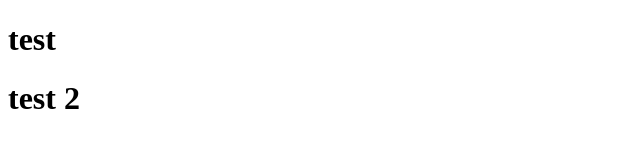
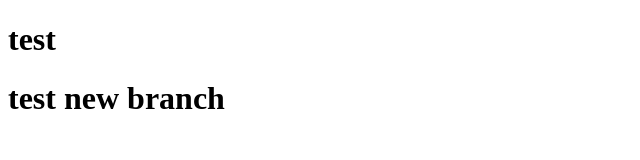
Before and after one commit to Espiritus8/test1, a plain HTML site: page index.html in a window 1280 px wide. Shown: the whole page, without its empty margins (0-640 px from the left). Drawn offline with Linux system fonts and the light colour scheme.

Commit message:
test new branch

```diff
--- a/index.html
+++ b/index.html
@@ -7,5 +7,5 @@
 </head>
 <body>
 <h1> test </h1>
-<h1> test 2 </h1>
+<h1> test new branch</h1>
 </body>
```
